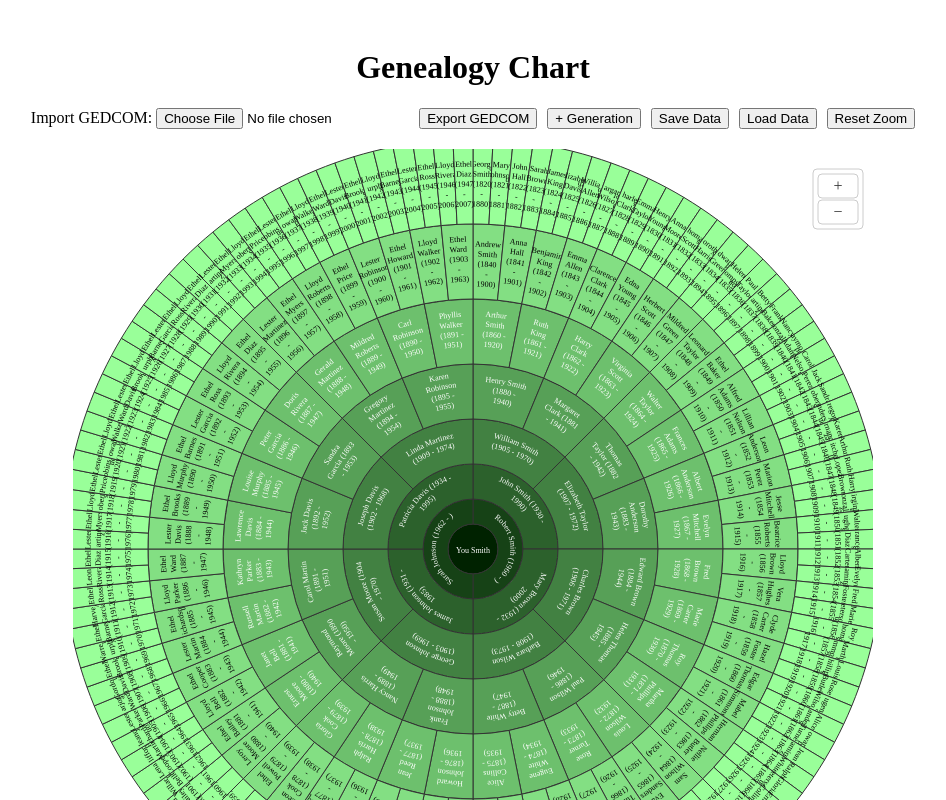
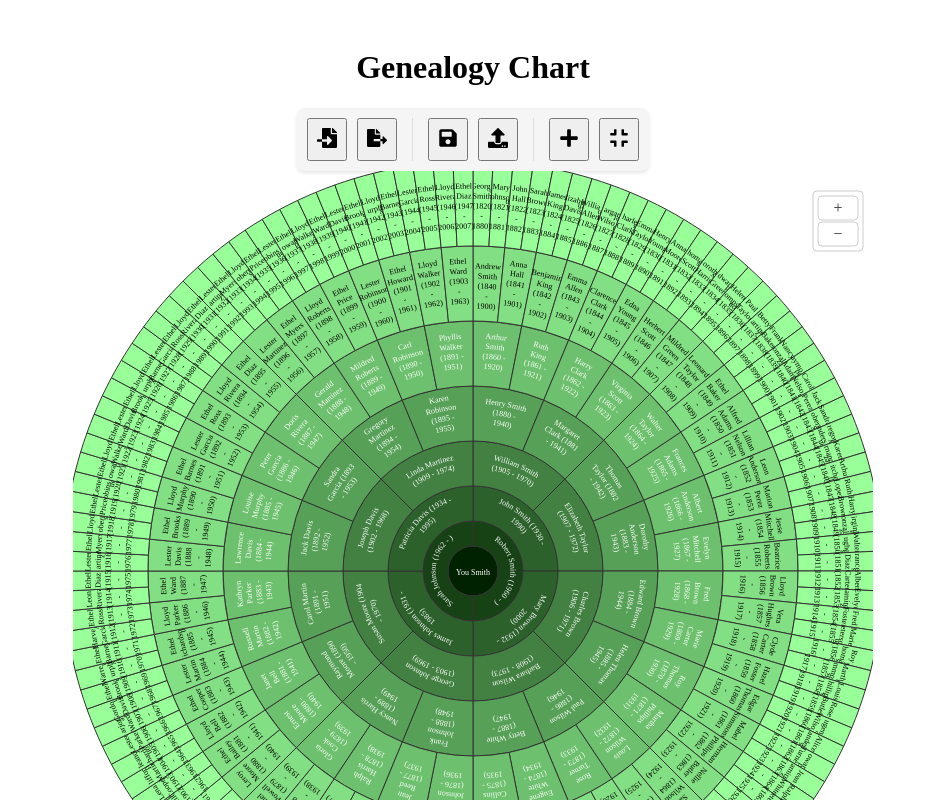
Before and after one commit to rysweet/genealogyChartExp, a React (Create React App) app in the folder my-genealogy-app/: page / in a window 1280 px wide. Shown: the top 800 px of the page, without its empty margins (167-1113 px from the left). Built offline with nearby package versions, Linux system fonts and the light colour scheme.

Commit message:
improve controls UI

```diff
--- a/my-genealogy-app/src/components/Controls.jsx
+++ b/my-genealogy-app/src/components/Controls.jsx
@@ -1,4 +1,13 @@
 import React from "react";
+import {
+  FaSave,
+  FaUpload,
+  FaDownload,
+  FaFileImport,
+  FaFileExport,
+  FaPlus,
+  FaCompress
+} from 'react-icons/fa';
 
 export default function Controls({
   onImportGedcom,
@@ -6,39 +15,85 @@ export default function Controls({
   onAddGeneration,
   onSaveData,
   onLoadData,
-  onResetZoom  // Add new prop
+  onResetZoom
 }) {
-  const handleFileUpload = (e) => {
-    const file = e.target.files[0];
+  // Hidden file input for GEDCOM import
+  const fileInputRef = React.useRef();
+
+  const handleFileChange = (event) => {
+    const file = event.target.files[0];
     if (file) {
       onImportGedcom(file);
-      e.target.value = null; // reset
     }
   };
 
   return (
-    <div style={{ marginBottom: "20px" }}>
-      <label htmlFor="gedcomFile">Import GEDCOM: </label>
+    <div style={{
+      display: 'flex',
+      gap: '10px',
+      padding: '10px',
+      backgroundColor: '#f5f5f5',
+      borderRadius: '8px',
+      boxShadow: '0 2px 4px rgba(0,0,0,0.1)'
+    }}>
       <input
-        id="gedcomFile"
         type="file"
-        accept=".ged, text/plain"
-        onChange={handleFileUpload}
+        ref={fileInputRef}
+        onChange={handleFileChange}
+        style={{ display: 'none' }}
+        accept=".ged,.gedcom"
       />
-      <button onClick={onExportGedcom} style={{ marginLeft: "10px" }}>
-        Export GEDCOM
+
+      <button
+        onClick={() => fileInputRef.current.click()}
+        title="Import GEDCOM"
+        style={{ padding: '8px' }}
+      >
+        <FaFileImport size={20} />
       </button>
-      <button onClick={onAddGeneration} style={{ marginLeft: "10px" }}>
-        + Generation
+
+      <button
+        onClick={onExportGedcom}
+        title="Export GEDCOM"
+        style={{ padding: '8px' }}
+      >
+        <FaFileExport size={20} />
       </button>
-      <button onClick={onSaveData} style={{ marginLeft: "10px" }}>
-        Save Data
+
+      <div style={{ width: '1px', backgroundColor: '#ddd', margin: '0 5px' }} />
+
+      <button
+        onClick={onSaveData}
+        title="Save Project"
+        style={{ padding: '8px' }}
+      >
+        <FaSave size={20} />
       </button>
-      <button onClick={onLoadData} style={{ marginLeft: "10px" }}>
-        Load Data
+
+      <button
+        onClick={onLoadData}
+        title="Load Project"
+        style={{ padding: '8px' }}
+      >
+        <FaUpload size={20} />
       </button>
-      <button onClick={onResetZoom} style={{ marginLeft: "10px" }}>
-        Reset Zoom
+
+      <div style={{ width: '1px', backgroundColor: '#ddd', margin: '0 5px' }} />
+
+      <button
+        onClick={onAddGeneration}
+        title="Add Generation"
+        style={{ padding: '8px' }}
+      >
+        <FaPlus size={20} />
+      </button>
+
+      <button
+        onClick={onResetZoom}
+        title="Reset Zoom"
+        style={{ padding: '8px' }}
+      >
+        <FaCompress size={20} />
       </button>
     </div>
   );
```
Also changed, not shown: my-genealogy-app/src/styles/Controls.css (added, +47 -0 lines).
